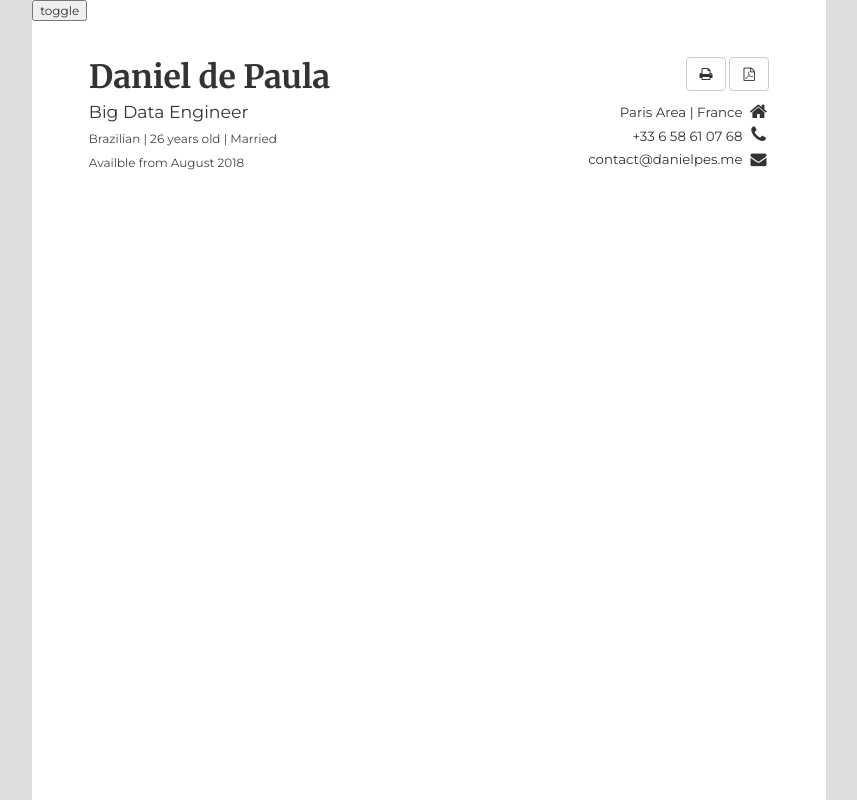
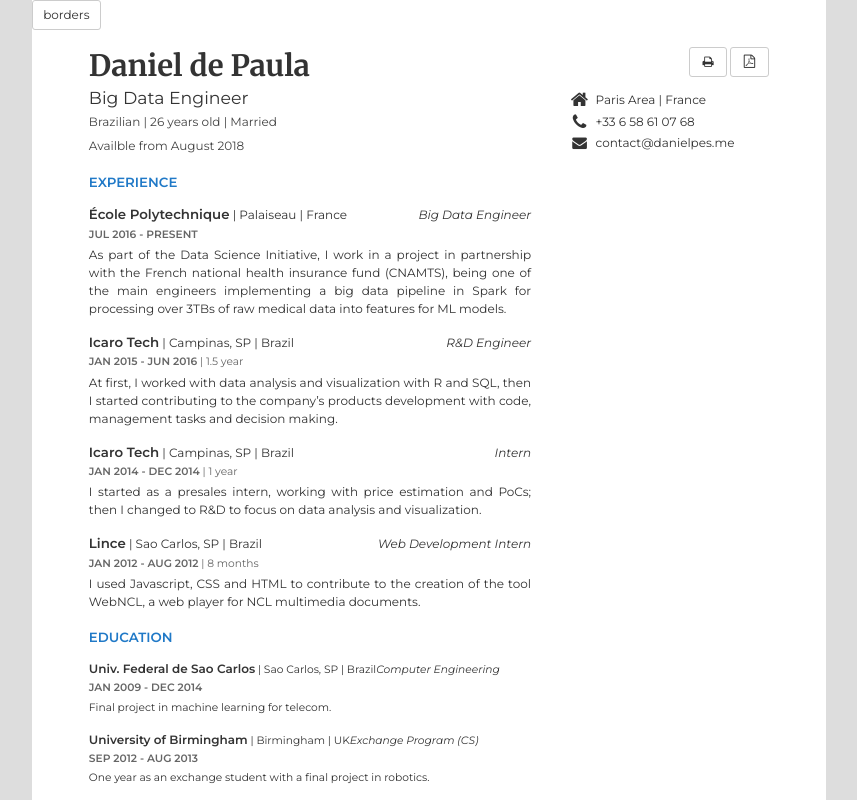
Before and after one commit to danielpes/resume, a plain HTML site: page index.html in a window 1280 px wide. Shown: the whole page, without its empty margins (211-1068 px from the left). Drawn offline with Linux system fonts and the light colour scheme.

Commit message:
New changes

```diff
--- a/index.html
+++ b/index.html
@@ -23,17 +23,18 @@
     </script>
 </head>
 <body>
-
 <div id="page">
-    <button class="noprint" onclick="toggleBorders()">toggle</button>
+    <button class="noprint btn btn-default btn-sm" onclick="toggleBorders()">borders</button>
     <div id="content">
         <div id="header">
             <div id="title">
-                <span>Daniel de Paula</span><br/>
+                <span>Daniel de Paula</span>
             </div>
             <div id="buttons" style="float: right">
-                <button class="noprint btn btn-default" onclick="doPrint()"><i class="fa fa-print"></i></button>
-                <a class="noprint btn btn-default" href="CV_DanielDePaula.pdf" download="CV.pdf"><i class="fa fa-file-pdf-o" style="font-size: 10pt"></i></a><br/>
+                <button class="noprint btn btn-default btn-sm" onclick="doPrint()"><i class="fa fa-fw fa-print"></i></button>
+                <a class="noprint btn btn-default btn-sm" href="CV_DanielDePaula.pdf" download="CV.pdf">
+                    <i class="fa fa-fw fa-file-pdf-o" style="font-size: 10pt"></i>
+                </a>
             </div>
             <div id="me">
                 <span id="stitle">Big Data Engineer</span>
@@ -41,21 +42,116 @@
                 <span class="info">Availble from August 2018</span>
             </div>
             <div id="contact" class="has-icons">
+                <i class="fa fa-home" style="font-size: 14pt"></i>
                 <span>Paris Area | France</span>
-                <i class="fa fa-home" style="font-size: 14pt"></i>
+                <i class="fa fa-phone" style="font-size: 13pt"></i>
                 <span>+33 6 58 61 07 68</span>
-                <i class="fa fa-phone" style="font-size: 14pt"></i>
+                <i class="fa fa-envelope" style="font-size: 11pt"></i>
                 <span>contact@danielpes.me</span>
-                <i class="fa fa-envelope" style="font-size: 12pt"></i>
+
             </div>
         </div>
         <div id="left-col" class="main-col">
+
             <div id="xp">
+                <span class="sec-title">Experience</span>
 
+                <div class="inst-item">
+                    <div class="item-header">
+                        <div>
+                            <span class="inst"><b>École Polytechnique</b></span>
+                            <span class="loc">| Palaiseau | France</span>
+                        </div>
+                        <span class="role">Big Data Engineer</span>
+                    </div>
+                    <span class="date"><b>JUL 2016 - PRESENT</b></span>
+                    <p>
+                        As part of the Data Science Initiative, I work in a project in partnership with the French
+                        national health insurance fund (CNAMTS), being one of the main engineers implementing a big data
+                        pipeline in Spark for processing over 3TBs of raw medical data into features for ML models.
+                    </p>
+                </div>
+
+
+                <div class="inst-item">
+                    <div class="item-header">
+                        <div>
+                            <span class="inst"><b>Icaro Tech</b></span>
+                            <span class="loc">| Campinas, SP | Brazil</span>
+                        </div>
+                        <span class="role">R&D Engineer</span>
+                    </div>
+                    <span class="date"><b>JAN 2015 - JUN 2016</b> | 1.5 year</span>
+                    <p>
+                        At first, I worked with data analysis and visualization with R and SQL, then I started
+                        contributing to the company’s products development with code, management tasks and decision
+                        making.
+                    </p>
+                </div>
+
+
+                <div class="inst-item">
+                    <div class="item-header">
+                        <div>
+                            <span class="inst"><b>Icaro Tech</b></span>
+                            <span class="loc"> | Campinas, SP | Brazil</span>
+                        </div>
+                        <span class="role">Intern</span>
+                    </div>
+                    <span class="date"><b>JAN 2014 - DEC 2014</b> | 1 year</span>
+                    <p>
+                        I started as a presales intern, working with price estimation and PoCs; then I changed to R&D to
+                        focus on data analysis and visualization.
+                    </p>
+                </div>
+
+
+                <div class="inst-item">
+                    <div class="item-header">
+                        <div>
+                            <span class="inst"><b>Lince</b></span>
+                            <span class="loc"> | Sao Carlos, SP | Brazil</span>
+                        </div>
+                        <span class="role">Web Development Intern</span>
+                    </div>
+                    <span class="date"><b>JAN 2012 - AUG 2012</b> | 8 months</span>
+                    <p>
+                        I used Javascript, CSS and HTML to contribute to the creation of the tool WebNCL, a web player for
+                        NCL multimedia documents.
+                    </p>
+                </div>
             </div>
 
             <div id="edu">
 
+                <span class="sec-title">Education</span>
+
+                <div class="inst-item">
+                    <div class="item-header">
+                        <div>
+                            <span class="inst"><b>Univ. Federal de Sao Carlos</b></span>
+                            <span class="loc"> | Sao Carlos, SP | Brazil</span>
+                        </div>
+                        <span class="role">Computer Engineering</span>
+                    </div>
+                    <span class="date"><b>JAN 2009 - DEC 2014</b></span>
+                    <p>
+                        Final project in machine learning for telecom.
+                    </p>
+                </div>
+                <div class="inst-item">
+                    <div class="item-header">
+                        <div>
+                            <span class="inst"><b>University of Birmingham</b></span>
+                            <span class="loc"> | Birmingham | UK</span>
+                        </div>
+                        <span class="role">Exchange Program (CS)</span>
+                    </div>
+                    <span class="date"><b>SEP 2012 - AUG 2013</b></span>
+                    <p>
+                        One year as an exchange student with a final project in robotics.
+                    </p>
+                </div>
             </div>
 
             <div id="prj">
--- a/stylesheets/style.css
+++ b/stylesheets/style.css
@@ -4,7 +4,7 @@
     --c-darkgray: #434343;
     --c-gray: #666666;
     --c-section: #2079c7;
-    --base-font-size: 9pt;
+    --fsize: 9pt;
     --debug-border: 0px dotted gray;
 }
 
@@ -14,7 +14,6 @@
 }
 
 @media print {
-    /* style sheet for print goes here */
     .noprint {
         visibility: hidden;
     }
@@ -22,7 +21,7 @@
 
 body {
     background-color: #ddd;
-    font: 400 var(--base-font-size) 'Montserrat', sans-serif;
+    font: 400 var(--fsize) 'Montserrat', sans-serif;
     margin: 0;
     padding: 0;
 }
@@ -30,6 +29,12 @@ body {
 div {
     box-sizing: border-box;
     border: var(--debug-border)
+}
+
+p {
+    text-align: justify;
+    margin: 0;
+    line-height: 1.5em;
 }
 
 #page {
@@ -44,7 +49,7 @@ div {
 
 #content {
     position: absolute;
-    top: 1.5cm;
+    top: 1.25cm;
     right: 1.5cm;
     bottom: 1.5cm;
     left: 1.5cm;
@@ -52,31 +57,32 @@ div {
     display: grid;
     grid-column-gap: 1cm;
     grid-row-gap: 3%;
-    grid-template-rows: 3cm auto;
-    grid-template-columns: 60% auto;
+    grid-template-rows: auto 1fr;
+    grid-template-columns: 65% auto;
 }
 
 #header {
     display: grid;
     grid-column-gap: inherit;
+    grid-row-gap: 4pt;
     grid-column: 1 / 3;
     grid-template-columns: inherit;
-
+    grid-template-rows: auto auto;
 }
 
 #me, #contact {
     display: grid;
+    line-height: 12pt;
     align-content: space-between;
-
 }
 
-#me > .info {
+#me .info {
     font-size: 9pt;
     color: var(--c-darkgray);
 }
 
 #title {
-    font: bold 24pt "Merriweather", serif;
+    font: bold 22pt "Merriweather", serif;
 }
 
 #stitle {
@@ -84,23 +90,33 @@ div {
 }
 
 #contact {
-    font-size: 10pt;
     display: grid;
     align-items: center;
-    justify-items: end;
     grid-column-gap: 4pt;
     grid-template-rows: 16pt 16pt 16pt;
-    grid-template-columns: auto 16pt;
+    grid-template-columns: 16pt auto;
 }
+
 
 #buttons {
     justify-self: end;
-    /*align-self: center;*/
 }
 
-.btn {
-    width: 40px;
+.inst-item {
+    display: grid;
+    justify-content: space-between;
+    grid-template-rows: auto auto auto;
 }
+
+#xp .inst {
+    font-size: calc(var(--fsize) + 1pt);
+}
+
+
+#edu .inst {
+    font-size: var(--fsize);
+}
+
 
 .main-col {
     display: grid;
@@ -111,3 +127,35 @@ div {
 .fa {
     justify-self: center;
 }
+
+.sec-title {
+    color: var(--c-section);
+    margin-top: 24pt;
+    margin-bottom: 0;
+    font-weight: 600;
+    font-size: 10pt;
+    text-transform: uppercase;
+}
+
+.item-header {
+    display: grid;
+    align-items: end;
+    margin-bottom: 4pt;
+    margin-top: 12pt;
+}
+
+.date {
+    margin-bottom: 4pt;
+    color: var(--c-gray);
+    font-size: calc(var(--fsize) - 1pt);
+}
+
+.role {
+    font-style: italic;
+    grid-column: 2 / 3;
+    justify-self: end;
+}
+
+#edu {
+    font-size: calc(var(--fsize) - 1pt);
+}
```
Also changed, not shown: 1 other file.
